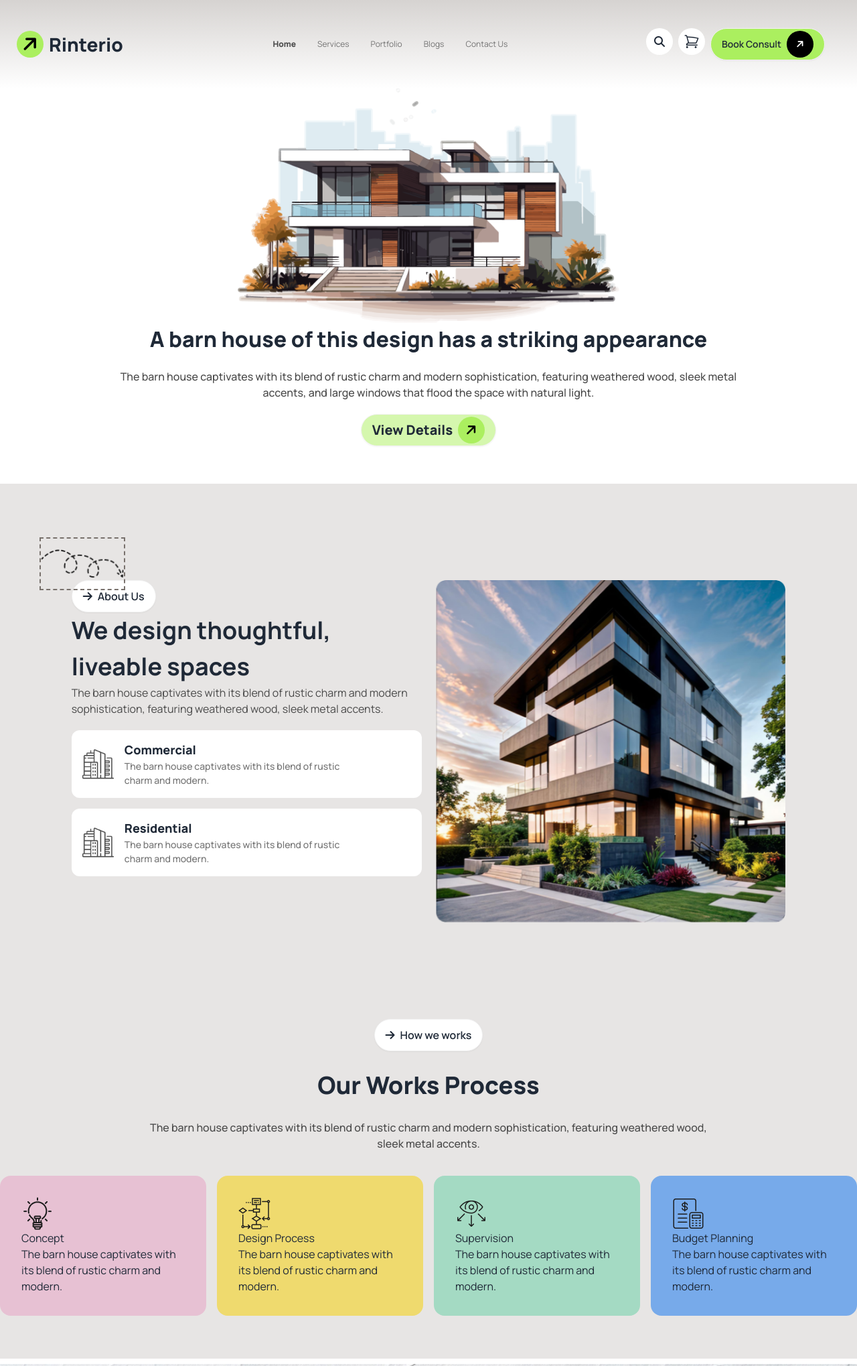
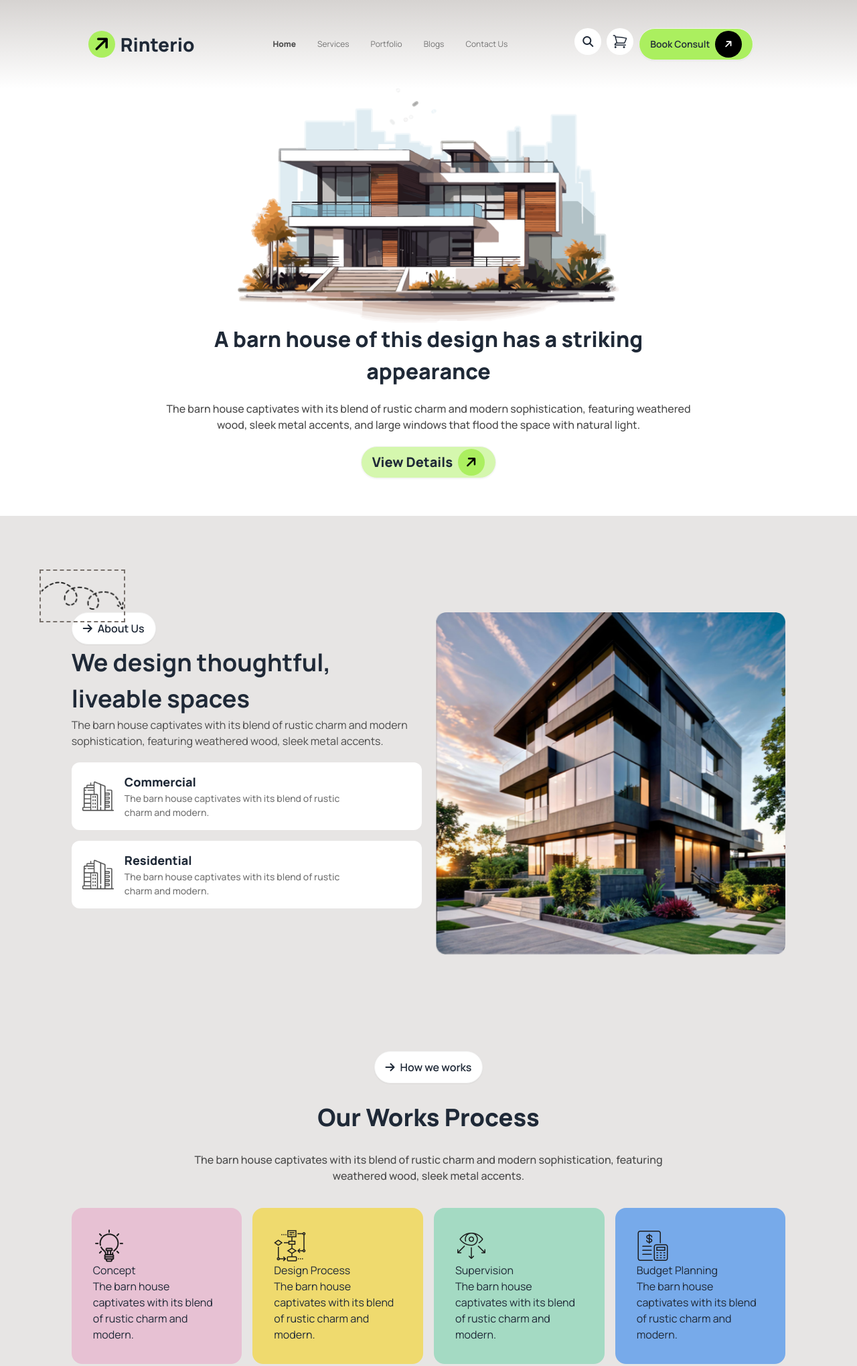
Before and after one commit to alamin20cse/assignment-3, a plain HTML site: page index.html in a window 1280 px wide. Shown: the top 2039 px of the page at 67% size. Drawn offline with nearby package versions, Linux system fonts and the light colour scheme.

Commit message:
continar conver w-10/12 all

```diff
--- a/index.html
+++ b/index.html
@@ -58,7 +58,7 @@
     <!-- navbar -->
 
 
-    <nav class="container mx-auto  ">
+    <nav class="w-10/12 mx-auto  ">
 
         <div class="navbar py-10 flex items-center  justify-between ">
             <div class="">
@@ -131,7 +131,7 @@
 
 </section>
 <!-- section-1 -->
-<section class="container mx-auto">
+<section class="w-10/12 mx-auto">
     <!-- imge -->
    <div class="flex justify-center">
     <img src="assets/banner.png" alt="">
@@ -232,7 +232,7 @@
 
 
      <!-- section-3 part-2 -->
-      <div class="container mx-auto pb-16">
+      <div class="w-10/12 mx-auto pb-16">
         <!-- text part -->
          <div class="w-8/12 mx-auto mb-9">
 
@@ -304,7 +304,7 @@
  <section class="bg-page_bg bg-no-repeat bg-cover mt-2">
 
     <!-- div-main -->
-     <div class="container mx-auto px-4 py-24">
+     <div class="w-10/12 mx-auto px-4 py-24">
 
           <!-- text-pu-side -->
            <div class="w-9/12 mx-auto text-center my-4">
@@ -366,7 +366,7 @@
   <section class="bg-[#1C1C1C] py-24">
 
     <!-- div main -->
-     <div class="container mx-auto px-16 space-y-5">
+     <div class="w-10/12 mx-auto px-16 space-y-5">
         <div class="text-center">
 
             <a class="btn btn-ghost text-[32px] font-[800] text-[#E9E9E9]"><i class="fa-solid fa-arrow-right flex items-center justify-center bg-book_btn_color text-black w-10 h-10 rounded-[20px] -rotate-45"></i>Rinterio</a>
```
